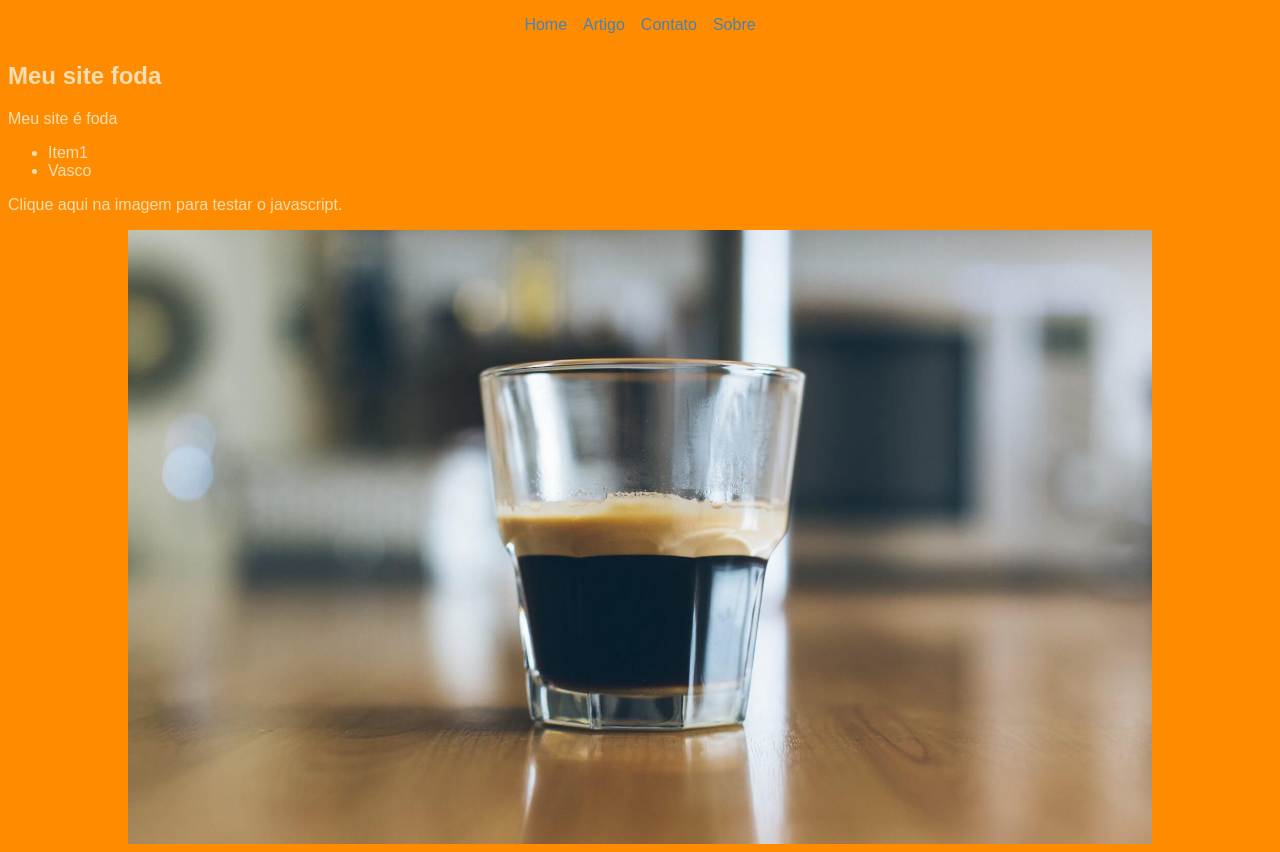
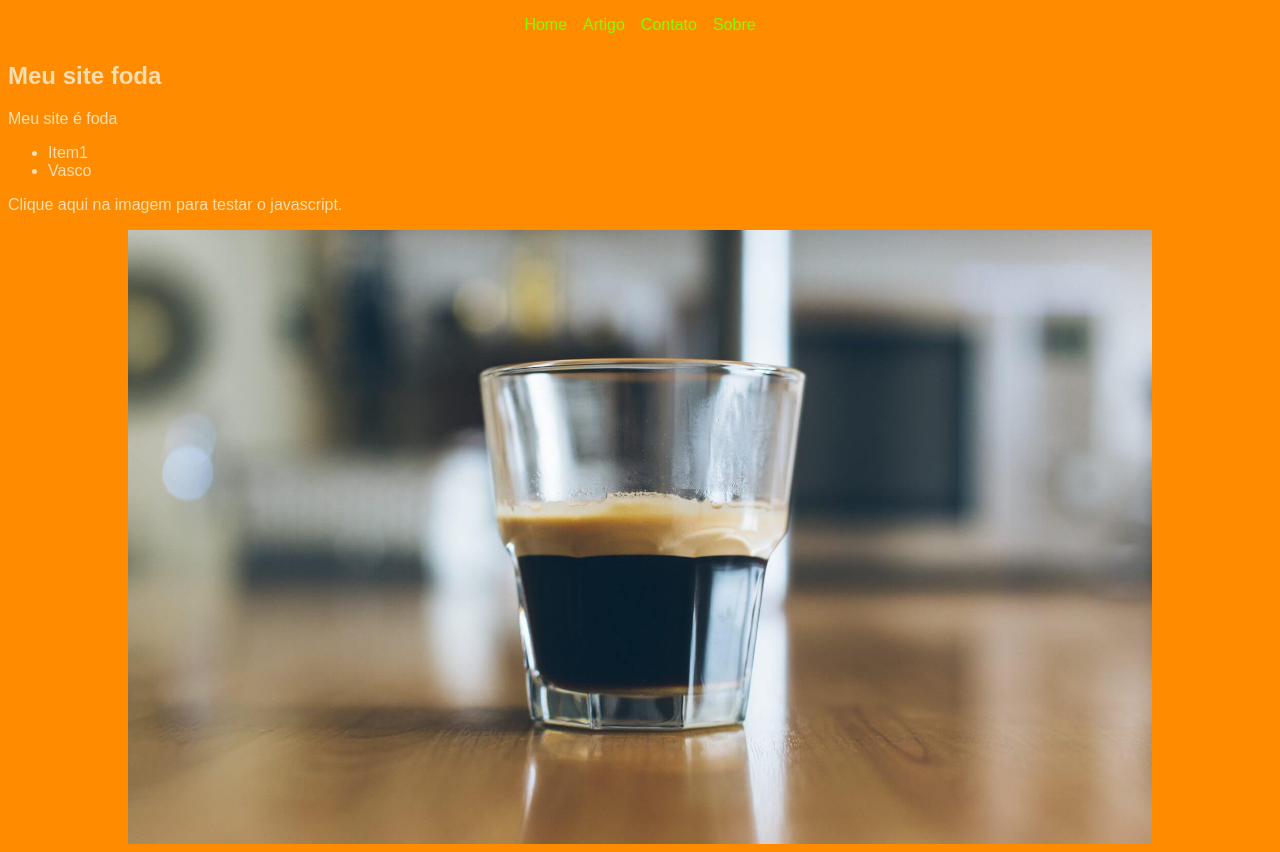
Before and after one commit to SmurfDark/projeto1, a plain HTML site: page index.html in a window 1280 px wide. Drawn offline with Linux system fonts and the light colour scheme.

Commit message:
foi alterado cores

```diff
--- a/css/index.css
+++ b/css/index.css
@@ -19,9 +19,9 @@ body > nav > a{
     display: inline-block;
     padding: .5rem;
     text-decoration: none;
-    color: steelblue;
+    color: chartreuse;
 }
 body > nav > a:hover {
-    color: pink;
+    color: cyan;
     background: black;
 }
```
